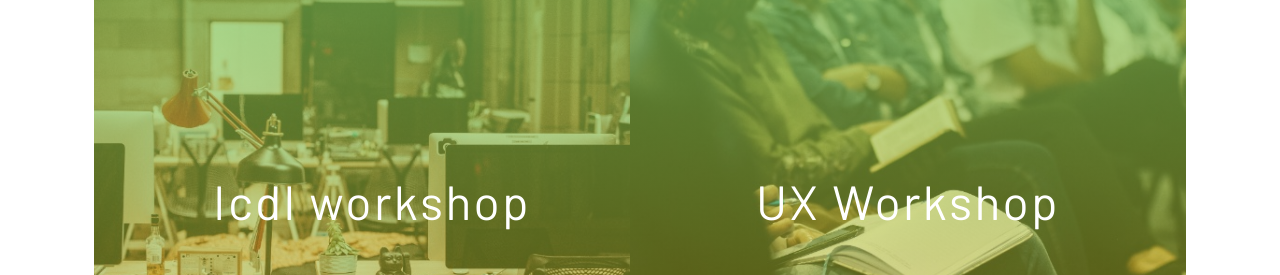
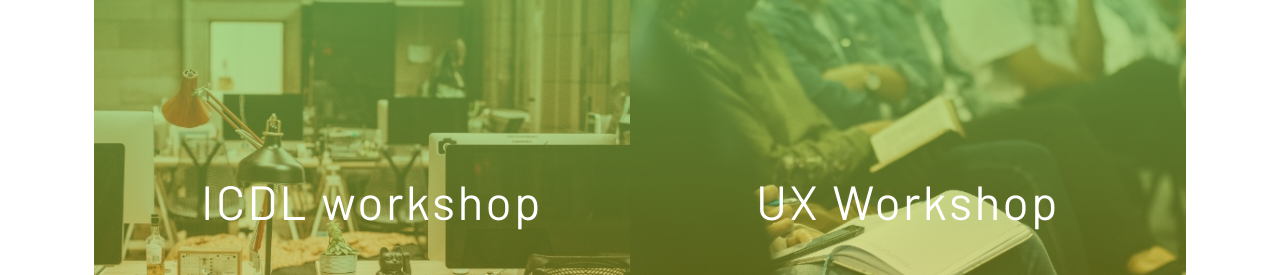
Before and after one commit to Landa-Startup/academy, a Next.js app: page /courses in a window 1280 px wide. Shown: the part 1798-2073 px from the top of the page. Built offline with nearby package versions, Linux system fonts and the light colour scheme.

Commit message:
chore: fix icdl name

```diff
--- a/components/academy/CoursesCardContainer.tsx
+++ b/components/academy/CoursesCardContainer.tsx
@@ -26,7 +26,7 @@ export default function CoursesCardContainer() {
       date: '27/Dec/2023',
     },
     {
-      title: 'Icdl workshop',
+      title: 'ICDL workshop',
       image: '/static/images/Academy/CoursesCards/5.jpg',
       date: '27/Dec/2023',
     },
--- a/components/academy/ScrollMenu.tsx
+++ b/components/academy/ScrollMenu.tsx
@@ -45,7 +45,7 @@ export default function ScrollMenu() {
       date: '27/Dec/2023',
     },
     {
-      title: 'Icdl workshop',
+      title: 'ICDL Workshop',
       image: '/static/images/Academy/courses/Rectangle 3011 (1).png',
       date: '27/Dec/2023',
     },
```
